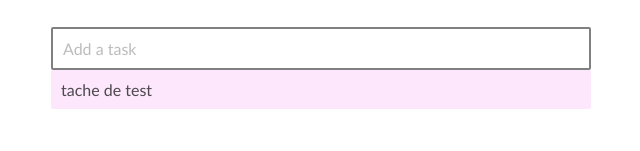
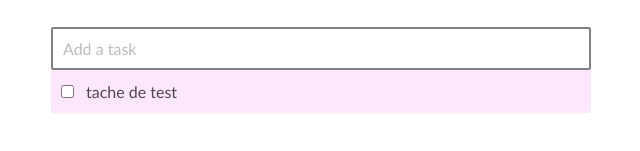
Before and after one commit to carlyne/todo-app, a Vue app: page /#/ in a window 1280 px wide. Shown: the part 225-376 px from the top of the page, without its empty margins (319-959 px from the left). Built offline with nearby package versions, Linux system fonts and the light colour scheme.

Commit message:
adding state to tasks

```diff
--- a/src/components/app-todo/AppTodo.vue
+++ b/src/components/app-todo/AppTodo.vue
@@ -9,7 +9,8 @@
     <section class="main">
       <ul class="todo-list">
         <li class="todo" v-for="todo in todos" :key="todo.name">
-          <label>{{ todo.name }}</label>
+          <input type="checkbox" v-model="todo.completed">
+          <label :class="{completed: todo.completed}">{{ todo.name }}</label>
         </li>
       </ul>
     </section>
--- a/src/components/app-todo/_app-todo-style.scss
+++ b/src/components/app-todo/_app-todo-style.scss
@@ -19,7 +19,7 @@ section.todo input {
 	border-radius: 2px;
 	font-size: inherit;
 	color:inherit;
-	font-family: 'Gill Sans', 'Gill Sans MT', Calibri, 'Trebuchet MS', sans-serif;
+	font-family: inherit;
 	margin: 0;
 	padding: 10px;
 
@@ -27,7 +27,6 @@ section.todo input {
 		font-style: normal;
 		font-size: inherit;
 		color:inherit;
-		font-family: 'Gill Sans', 'Gill Sans MT', Calibri, 'Trebuchet MS', sans-serif;
 		opacity: .3;
 	}
 }
@@ -43,15 +42,30 @@ section.todo .main  {
 		padding: 10px;
 		font-size: inherit;
 		color:inherit;
+		display: flex;
+		align-items: center;
 
 
 		& label {
 			font-size: inherit;
 			color: inherit;
+			margin: 0;
+			padding: 2px;
 			font-family: 'Gill Sans', 'Gill Sans MT', Calibri, 'Trebuchet MS', sans-serif;
 			opacity: .8;
+
+			&.completed {
+				color: grey;
+				opacity: .5;
+				text-decoration: line-through;
+			}
 		}
 
+		& input[type="checkbox"] {
+			width: auto;
+			margin: 0 10px 0 0;
+			padding: 2px;
+			border-radius: 100%;
+		}
 	}
-
 }
```
